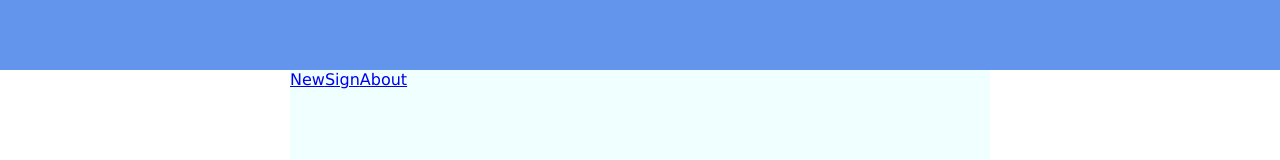
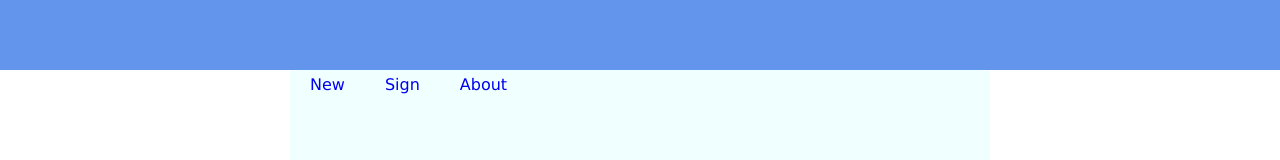
Before and after one commit to jakekasan/cardeasy, a React app: page / in a window 1280 px wide. Shown: the part 130-290 px from the top of the page. Built offline with nearby package versions, Linux system fonts and the light colour scheme.

Commit message:
Add PageLayout mixin

```diff
--- a/src/react/Styles.sass
+++ b/src/react/Styles.sass
@@ -17,6 +17,12 @@ body, html
 body
     width: 100vw
     height: 100vh
+
+@mixin PageLayout
+    display: grid
+    grid-template-columns: 50px 1fr 1fr 50px
+    grid-template-rows: 100px auto 100px
+    grid-template-areas: ". title title ." "left "
 
 #App
     display: grid
@@ -86,6 +92,17 @@ body
             .NextButton
                 grid-area: next
 
+        nav
+            display: flex
+            flex-direction: row
+
+            *
+                margin: 5px 20px
+                text-decoration: none
+
+            *:hover
+                background-color: teal
+
 
 
     footer
```
